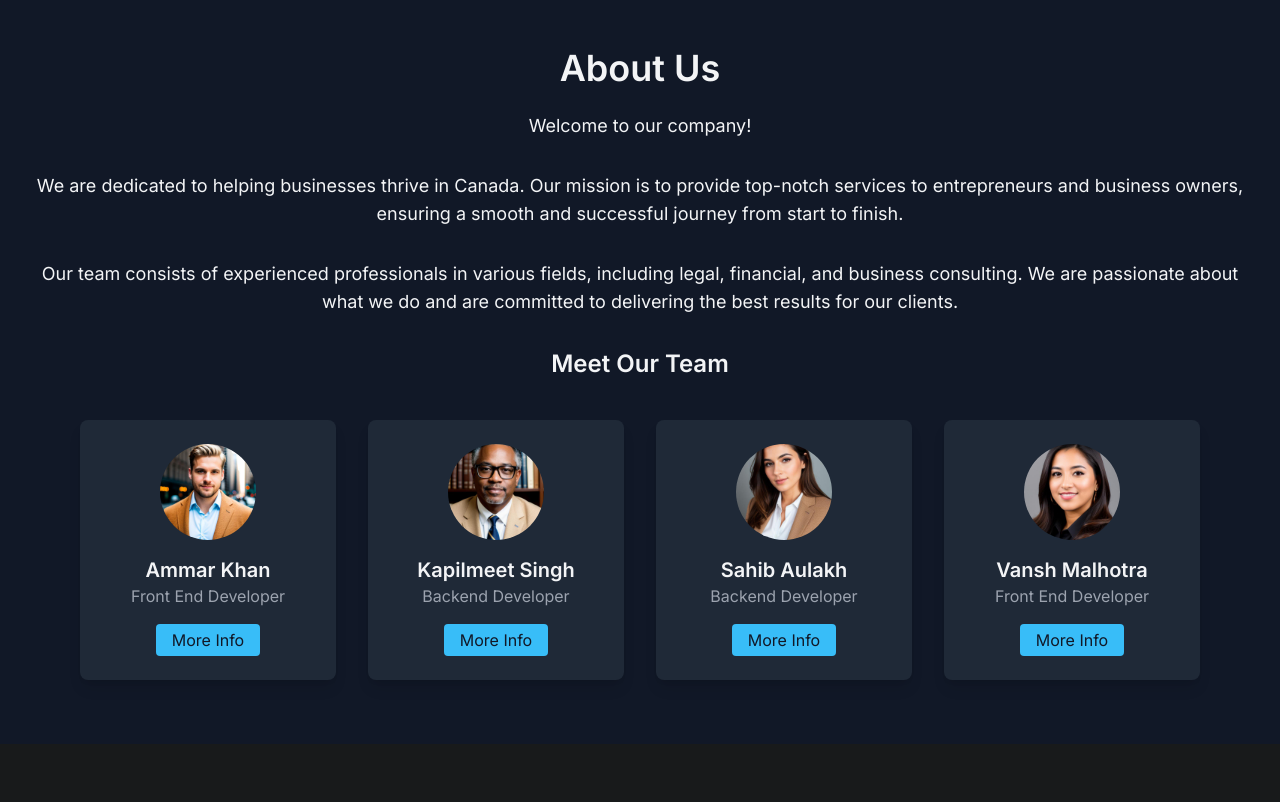
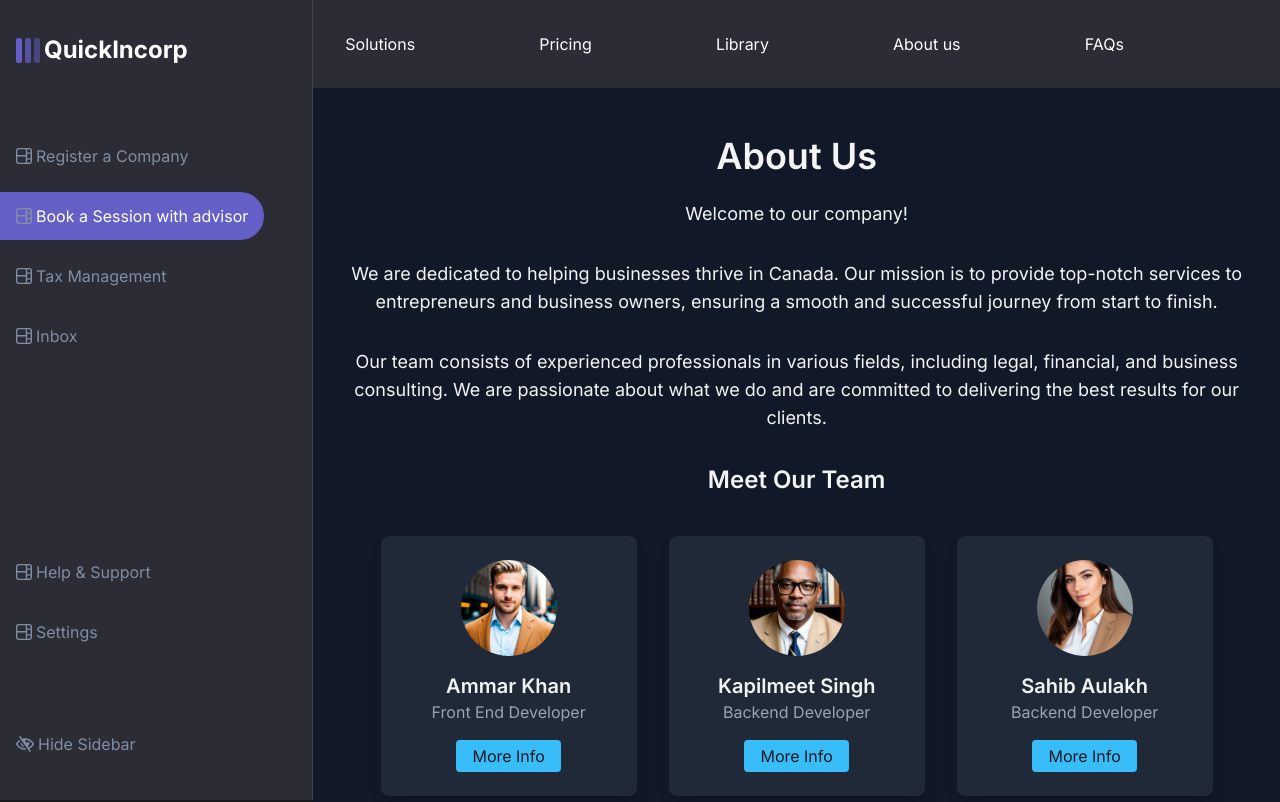
Before and after one commit to ksingh62/quick-incorp-app, a Next.js app: page /prototype/about in a window 1280 px wide. Shown: the top 802 px of the page. Built offline with nearby package versions, Linux system fonts and the light colour scheme; no server answers.

Commit message:
Added layout

```diff
--- a/src/app/prototype/about/page.js
+++ b/src/app/prototype/about/page.js
@@ -1,4 +1,5 @@
 'use client'
+import Layout from '@/components/Layout';
 import React, { useState } from 'react';
 
 const teamMembers = [
@@ -36,6 +37,7 @@ const AboutUs = () => {
   };
 
   return (
+    <Layout>
 
       <section className="about-section bg-gray-900 text-gray-100 py-12">
         <div className="container mx-auto px-6">
@@ -83,6 +85,7 @@ const AboutUs = () => {
           </div>
         </div>
       </section>
+      </Layout>
   );
 };
 
```
